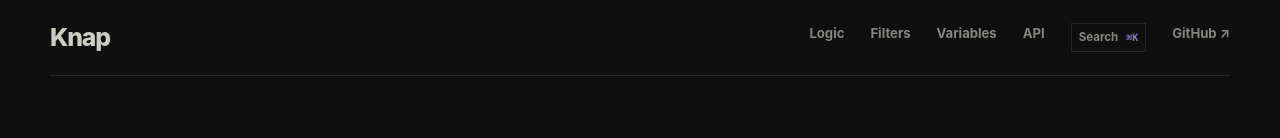
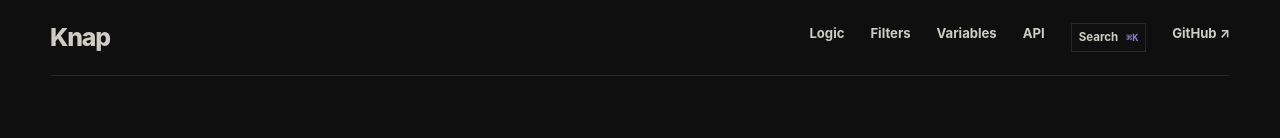
Before and after one commit to obsidianmd/knap, a Next.js app in the folder website/: page /api in a window 1280 px wide. Shown: the top 138 px of the page. Built offline with nearby package versions, Linux system fonts and the light colour scheme.

Commit message:
Lighten header navigation

```diff
--- a/website/app/globals.css
+++ b/website/app/globals.css
@@ -193,7 +193,7 @@ footer > a:last-child { justify-self: end; }
   color: var(--paper);
 }
 .site-header-links { display: flex; gap: 26px; font-size: 0.82rem; font-weight: 650; }
-.site-header-links a { color: var(--muted); transition: color 150ms ease; }
+.site-header-links a { color: var(--body); transition: color 150ms ease; }
 .site-header-links a:hover { color: var(--paper); }
 .filter-search-trigger {
   display: inline-flex;
@@ -208,6 +208,7 @@ footer > a:last-child { justify-self: end; }
   cursor: pointer;
 }
 .filter-search-trigger:hover { border-color: var(--muted); color: var(--paper); }
+.site-header .filter-search-trigger { color: var(--body); }
 .filter-search-trigger kbd, .command-palette kbd { font-family: "SFMono-Regular", Consolas, monospace; font-size: 0.62rem; }
 .filter-search-trigger kbd { color: var(--accent); }
 .command-backdrop { position: fixed; z-index: 100; inset: 0; display: grid; align-items: start; justify-items: center; background: rgb(16 15 15 / 82%); padding: min(14vh, 120px) 16px 32px; backdrop-filter: blur(4px); }
```
